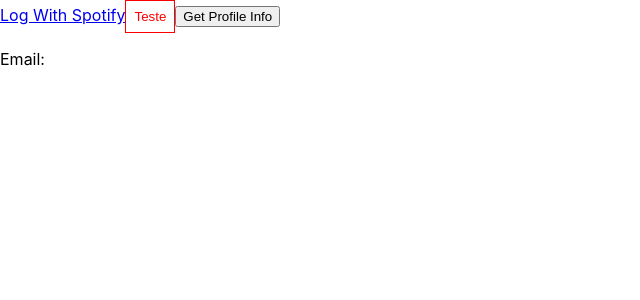
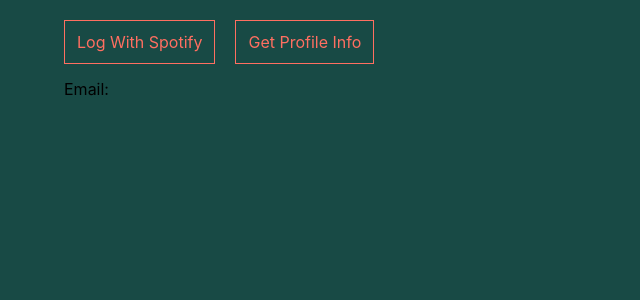
Before and after one commit to lianbwl/spotifylize-front, a React (Create React App) app: page / in a window 1280 px wide. Shown: the top 300 px of the page, without its empty margins (0-640 px from the left). Built offline with nearby package versions, Linux system fonts and the light colour scheme.

Commit message:
React Styled Components
- styled components theme
- reset.css
- Button, Grid and Wrapper styled comps

```diff
--- a/src/App.jsx
+++ b/src/App.jsx
@@ -1,7 +1,19 @@
 import React, { Component } from "react";
 import axios from "axios";
-import { Button } from "./styles/styles";
 import Profile from "./components/Profile";
+
+import { Grid, Button, Wrapper } from "./styles/styles";
+import { ThemeProvider } from "styled-components";
+import { theme } from "./styles/theme.js";
+
+import { createGlobalStyle } from "styled-components";
+import "./styles/reset.css";
+
+const GlobalStyle = createGlobalStyle`
+	body {
+		background: ${props => props.theme.colors.forest};
+	}
+`;
 
 class App extends Component {
 	constructor() {
@@ -32,16 +44,20 @@
 
 	render() {
 		return (
-			<div className="App">
-				<header className="App-header">
-					<a href="/api/auth/spotify">Log With Spotify</a>
-					<Button>Teste</Button>
-					<button onClick={this.handleGetProfile}>
-						Get Profile Info
-					</button>
+			<ThemeProvider theme={theme}>
+				<GlobalStyle />
+				<Wrapper>
+					<Grid gap="20px">
+						<Button as="a" href="/api/auth/spotify">
+							Log With Spotify
+						</Button>
+						<Button onClick={this.handleGetProfile}>
+							Get Profile Info
+						</Button>
+					</Grid>
 					<Profile props={this.state.data}></Profile>
-				</header>
-			</div>
+				</Wrapper>
+			</ThemeProvider>
 		);
 	}
 }
--- /dev/null
+++ b/src/styles/reset.css
@@ -0,0 +1,355 @@
+/*! normalize.css v8.0.1 | MIT License | github.com/necolas/normalize.css */
+
+/* Document
+   ========================================================================== */
+
+/**
+ * 1. Correct the line height in all browsers.
+ * 2. Prevent adjustments of font size after orientation changes in iOS.
+ */
+
+html {
+	line-height: 1.15; /* 1 */
+	-webkit-text-size-adjust: 100%; /* 2 */
+}
+
+/* Sections
+	 ========================================================================== */
+
+/**
+   * Remove the margin in all browsers.
+   */
+
+body {
+	margin: 0;
+}
+
+/**
+   * Render the `main` element consistently in IE.
+   */
+
+main {
+	display: block;
+}
+
+/**
+   * Correct the font size and margin on `h1` elements within `section` and
+   * `article` contexts in Chrome, Firefox, and Safari.
+   */
+
+h1 {
+	font-size: 2em;
+	margin: 0.67em 0;
+}
+
+/* Grouping content
+	 ========================================================================== */
+
+/**
+   * 1. Add the correct box sizing in Firefox.
+   * 2. Show the overflow in Edge and IE.
+   */
+
+hr {
+	box-sizing: content-box; /* 1 */
+	height: 0; /* 1 */
+	overflow: visible; /* 2 */
+}
+
+/**
+   * 1. Correct the inheritance and scaling of font size in all browsers.
+   * 2. Correct the odd `em` font sizing in all browsers.
+   */
+
+pre {
+	font-family: monospace, monospace; /* 1 */
+	font-size: 1em; /* 2 */
+}
+
+/* Text-level semantics
+	 ========================================================================== */
+
+/**
+   * Remove the gray background on active links in IE 10.
+   */
+
+a {
+	background-color: transparent;
+}
+
+/**
+   * 1. Remove the bottom border in Chrome 57-
+   * 2. Add the correct text decoration in Chrome, Edge, IE, Opera, and Safari.
+   */
+
+a {
+	text-decoration: none;
+}
+
+abbr[title] {
+	border-bottom: none; /* 1 */
+	text-decoration: underline; /* 2 */
+	text-decoration: underline dotted; /* 2 */
+}
+
+/**
+   * Add the correct font weight in Chrome, Edge, and Safari.
+   */
+
+b,
+strong {
+	font-weight: bolder;
+}
+
+/**
+   * 1. Correct the inheritance and scaling of font size in all browsers.
+   * 2. Correct the odd `em` font sizing in all browsers.
+   */
+
+code,
+kbd,
+samp {
+	font-family: monospace, monospace; /* 1 */
+	font-size: 1em; /* 2 */
+}
+
+/**
+   * Add the correct font size in all browsers.
+   */
+
+small {
+	font-size: 80%;
+}
+
+/**
+   * Prevent `sub` and `sup` elements from affecting the line height in
+   * all browsers.
+   */
+
+sub,
+sup {
+	font-size: 75%;
+	line-height: 0;
+	position: relative;
+	vertical-align: baseline;
+}
+
+sub {
+	bottom: -0.25em;
+}
+
+sup {
+	top: -0.5em;
+}
+
+/* Embedded content
+	 ========================================================================== */
+
+/**
+   * Remove the border on images inside links in IE 10.
+   */
+
+img {
+	border-style: none;
+}
+
+/* Forms
+	 ========================================================================== */
+
+/**
+   * 1. Change the font styles in all browsers.
+   * 2. Remove the margin in Firefox and Safari.
+   */
+
+button,
+input,
+optgroup,
+select,
+textarea {
+	font-family: inherit; /* 1 */
+	font-size: 100%; /* 1 */
+	line-height: 1.15; /* 1 */
+	margin: 0; /* 2 */
+}
+
+/**
+   * Show the overflow in IE.
+   * 1. Show the overflow in Edge.
+   */
+
+button,
+input {
+	/* 1 */
+	overflow: visible;
+}
+
+/**
+   * Remove the inheritance of text transform in Edge, Firefox, and IE.
+   * 1. Remove the inheritance of text transform in Firefox.
+   */
+
+button,
+select {
+	/* 1 */
+	text-transform: none;
+}
+
+/**
+   * Correct the inability to style clickable types in iOS and Safari.
+   */
+
+button,
+[type="button"],
+[type="reset"],
+[type="submit"] {
+	-webkit-appearance: button;
+}
+
+/**
+   * Remove the inner border and padding in Firefox.
+   */
+
+button::-moz-focus-inner,
+[type="button"]::-moz-focus-inner,
+[type="reset"]::-moz-focus-inner,
+[type="submit"]::-moz-focus-inner {
+	border-style: none;
+	padding: 0;
+}
+
+/**
+   * Restore the focus styles unset by the previous rule.
+   */
+
+button:-moz-focusring,
+[type="button"]:-moz-focusring,
+[type="reset"]:-moz-focusring,
+[type="submit"]:-moz-focusring {
+	outline: 1px dotted ButtonText;
+}
+
+/**
+   * Correct the padding in Firefox.
+   */
+
+fieldset {
+	padding: 0.35em 0.75em 0.625em;
+}
+
+/**
+   * 1. Correct the text wrapping in Edge and IE.
+   * 2. Correct the color inheritance from `fieldset` elements in IE.
+   * 3. Remove the padding so developers are not caught out when they zero out
+   *    `fieldset` elements in all browsers.
+   */
+
+legend {
+	box-sizing: border-box; /* 1 */
+	color: inherit; /* 2 */
+	display: table; /* 1 */
+	max-width: 100%; /* 1 */
+	padding: 0; /* 3 */
+	white-space: normal; /* 1 */
+}
+
+/**
+   * Add the correct vertical alignment in Chrome, Firefox, and Opera.
+   */
+
+progress {
+	vertical-align: baseline;
+}
+
+/**
+   * Remove the default vertical scrollbar in IE 10+.
+   */
+
+textarea {
+	overflow: auto;
+}
+
+/**
+   * 1. Add the correct box sizing in IE 10.
+   * 2. Remove the padding in IE 10.
+   */
+
+[type="checkbox"],
+[type="radio"] {
+	box-sizing: border-box; /* 1 */
+	padding: 0; /* 2 */
+}
+
+/**
+   * Correct the cursor style of increment and decrement buttons in Chrome.
+   */
+
+[type="number"]::-webkit-inner-spin-button,
+[type="number"]::-webkit-outer-spin-button {
+	height: auto;
+}
+
+/**
+   * 1. Correct the odd appearance in Chrome and Safari.
+   * 2. Correct the outline style in Safari.
+   */
+
+[type="search"] {
+	-webkit-appearance: textfield; /* 1 */
+	outline-offset: -2px; /* 2 */
+}
+
+/**
+   * Remove the inner padding in Chrome and Safari on macOS.
+   */
+
+[type="search"]::-webkit-search-decoration {
+	-webkit-appearance: none;
+}
+
+/**
+   * 1. Correct the inability to style clickable types in iOS and Safari.
+   * 2. Change font properties to `inherit` in Safari.
+   */
+
+::-webkit-file-upload-button {
+	-webkit-appearance: button; /* 1 */
+	font: inherit; /* 2 */
+}
+
+/* Interactive
+	 ========================================================================== */
+
+/*
+   * Add the correct display in Edge, IE 10+, and Firefox.
+   */
+
+details {
+	display: block;
+}
+
+/*
+   * Add the correct display in all browsers.
+   */
+
+summary {
+	display: list-item;
+}
+
+/* Misc
+	 ========================================================================== */
+
+/**
+   * Add the correct display in IE 10+.
+   */
+
+template {
+	display: none;
+}
+
+/**
+   * Add the correct display in IE 10.
+   */
+
+[hidden] {
+	display: none;
+}
--- a/src/styles/styles.js
+++ b/src/styles/styles.js
@@ -1,8 +1,31 @@
 import styled from "styled-components";
 
+export const Grid = styled.div`
+	display: flex;
+	flex-direction: ${props => props.direction || "row"};
+
+	> *:not(:last-child) {
+		margin-right: ${props => props.gap || "none"};
+	}
+`;
+
+export const Wrapper = styled.section`
+	width: 90%;
+	height: 1200px;
+	margin: 0 auto;
+	padding: 20px;
+	background: ${props => props.theme.colors.forest};
+`;
+
 export const Button = styled.button`
-	border: solid 1px red;
-	color: red;
-	padding: 8px;
+	cursor: pointer;
+	border: solid 1px ${props => props.theme.colors.coral};
+	color: ${props => props.theme.colors.coral};
+	padding: 12px;
 	background: none;
+
+	&:hover {
+		background: ${props => props.theme.colors.coral};
+		color: ${props => props.theme.colors.white};
+	}
 `;
--- /dev/null
+++ b/src/styles/theme.js
@@ -0,0 +1,14 @@
+const colors = {
+	gray: "#B5BAB6",
+	forest: "#184A45",
+	olive: "#716A4D",
+	golden: "#9A9738",
+	pink: "#A75D67",
+	coral: "#FF6F61",
+	sand: "#A79B82",
+	concrete: "#4A4843",
+	white: "#FFFFFF"
+};
+export const theme = {
+	colors
+};
```
